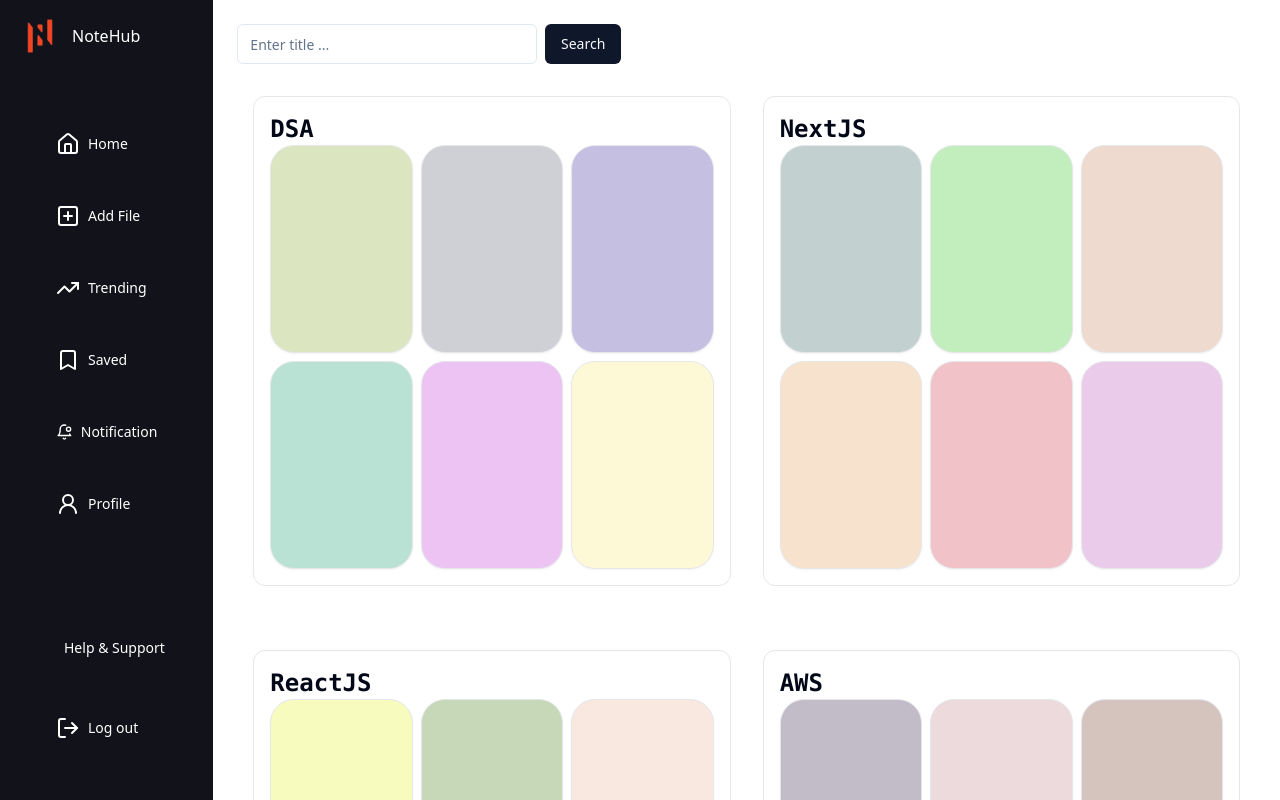
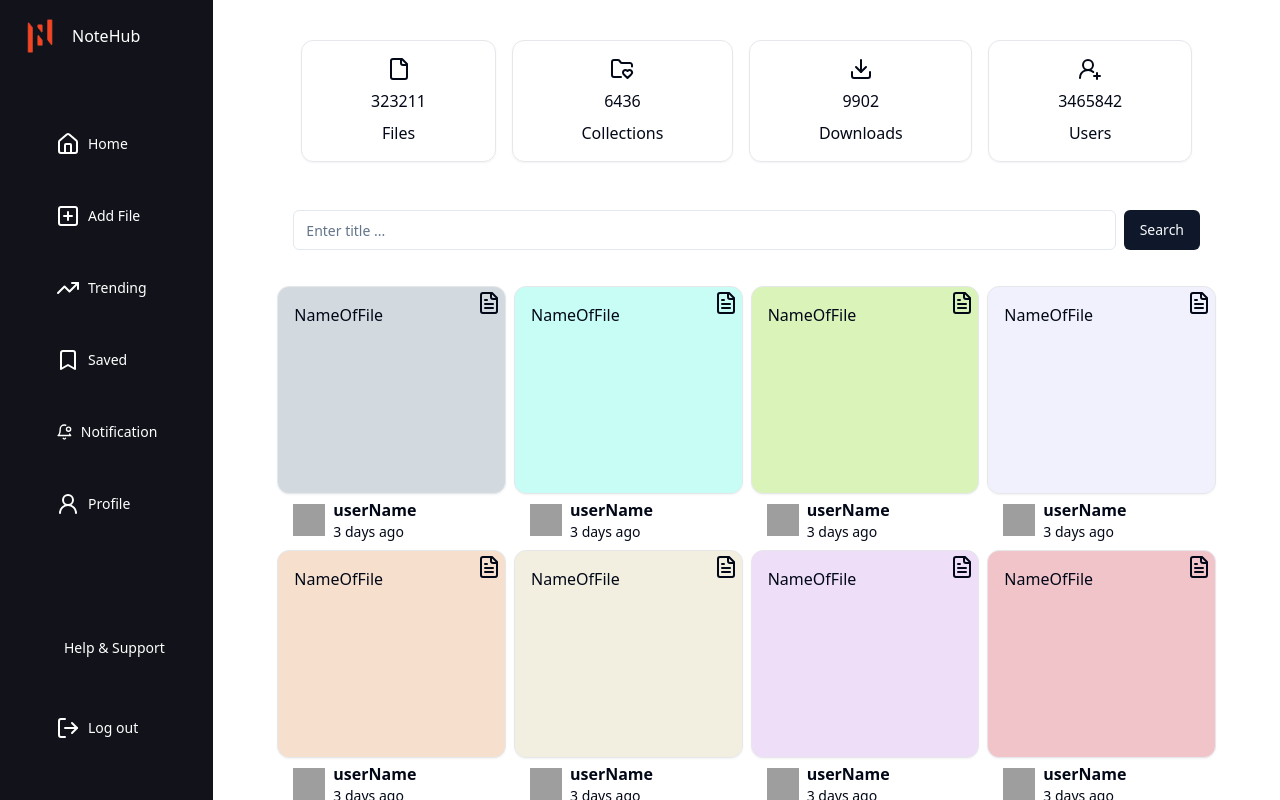
Before and after one commit to palveVaishnav/NoteHub, a Next.js app: page /home in a window 1280 px wide. Shown: the top 800 px of the page. Built offline with nearby package versions, Linux system fonts and the light colour scheme; grey boxes are pictures that could not be loaded.

Commit message:
frontend v-01

```diff
--- a/app/(nav)/home/page.tsx
+++ b/app/(nav)/home/page.tsx
@@ -1,37 +1,54 @@
-import { FileGrid } from "@/components/FileGrid"
-import HomeSections from "@/components/HomeSections"
+import { NFiles } from "@/components/FileGrid"
 import { Button } from "@/components/ui/button"
 import { Input } from "@/components/ui/input"
+import { DownloadIcon, File, FolderHeart, UserPlus2Icon } from "lucide-react"
+
+const topStats = [
+    {
+        name: 'Files',
+        number: 323211,
+        icons: <File />,
+    },
+    {
+        name: 'Collections',
+        number: 6436,
+        icons: <FolderHeart />,
+    },
+    {
+        name: 'Downloads',
+        number: 9902,
+        icons: <DownloadIcon />,
+    },
+    {
+        name: 'Users',
+        number: 3465842,
+        icons: <UserPlus2Icon />,
+    },
+]
 
 export default function Home() {
     return (
-        <div className="p-2">
-            <div className="flex w-full max-w-sm items-center space-x-2">
-                <Input type="title" placeholder="Enter title ..." />
+        <div className="p-2 px-8">
+
+            <div className="grid grid-flow-col justify-stretch items-center p-4 px-10 gap-4 ">
+                {topStats.map((stat) => (
+                    <a key={stat.name} className="grid place-content-center items-center border py-4 px-8 rounded-xl hover:bg-[#12131a] hover:text-[--fourth] shadow-sm cursor-pointer">
+                        <div className="flex flex-col items-center gap-2">
+                            <span>{stat.icons}</span>
+                            <span>{stat.number}</span>
+                            <span>{stat.name}</span>
+                        </div>
+                    </a>
+                ))}
+            </div>
+
+            <div className="flex w-full items-center space-x-2 mt-8 px-8">
+                <Input type="title" placeholder="Enter title ..." className="flex-1" />
                 <Button type="submit">Search</Button>
             </div>
-            <div className="grid grid-cols-2">
-                <div className="mx-4 my-8 border p-4 rounded-xl hover:MainGrad hover:text-white">
-                    {HomeSections("DSA", 6)}
-                </div>
-                <div className="mx-4 my-8 border p-4 rounded-xl hover:MainGrad hover:text-white">
-                    {HomeSections("NextJS", 6)}
-                </div>
-                <div className="mx-4 my-8 border p-4 rounded-xl hover:MainGrad hover:text-white">
-                    {HomeSections("ReactJS", 6)}
-                </div>
-                <div className="mx-4 my-8 border p-4 rounded-xl hover:MainGrad hover:text-white">
-                    {HomeSections("AWS", 6)}
-                </div>
-                <div className="mx-4 my-8 border p-4 rounded-xl hover:MainGrad hover:text-white">
-                    {HomeSections("DSA", 6)}
-                </div>
-                <div className="mx-4 my-8 border p-4 rounded-xl hover:MainGrad hover:text-white">
-                    {HomeSections("Hono", 6)}
-                </div>
-                <div className="mx-4 my-8 border p-4 rounded-xl hover:MainGrad hover:text-white">
-                    {HomeSections("Rust", 6)}
-                </div>
+
+            <div className="grid grid-cols-4 gap-2 mt-5 p-4">
+                {NFiles(30)}
             </div>
         </div>
     )
--- a/app/(nav)/loading.tsx
+++ b/app/(nav)/loading.tsx
@@ -1,5 +1,4 @@
 import { Skeleton } from '@/components/ui/skeleton';
-import { FileGrid } from '../../components/FileGrid';
 export default function Loading() {
     return (
         <div className='h-screen w-screen p-40'>
--- a/app/(nav)/profile/page.tsx
+++ b/app/(nav)/profile/page.tsx
@@ -1,11 +1,13 @@
 "use client"
+import { File } from "@/components/FileGrid";
+import { Button } from "@/components/ui/button";
 import { BookmarkCheck, BookmarkPlus, FilesIcon, PlusSquareIcon, Users2 } from "lucide-react";
 export default function Profile() {
     return (
         <div className="w-full grid">
             <ProfileData />
             <AddSection />
-            {/* < */}
+            <ProfileFiles />
         </div>
     )
 }
@@ -75,3 +77,19 @@
         </div>
     )
 }
+
+function ProfileFiles() {
+    return (
+        <div className="mt-10 px-40">
+            <div className="flex gap-1 w-full border justify-center">
+                <Button variant={'outline'}>Files</Button>
+                <Button variant={'outline'}>Hubs</Button>
+            </div>
+            <div className="grid grid-cols-5 gap-3 p-4 border">
+                {Array.from({ length: 7 }, (_, idx) => (
+                    <>{File()}</>
+                ))}
+            </div>
+        </div>
+    )
+}
--- a/app/(nav)/trending/page.tsx
+++ b/app/(nav)/trending/page.tsx
@@ -1,15 +1,79 @@
+"use Client"
+import { CollectionFile, NFiles } from "@/components/FileGrid";
 import { ArrowDownCircleIcon, File, MessageCircle, ThumbsUp } from "lucide-react";
+
+const sections = [
+    {
+        name: "DSA",
+        // Files
+    },
+    {
+        name: "Rust",
+        // Files
+    },
+    {
+        name: "ReactJS",
+        // Files
+    },
+    {
+        name: "AWS",
+        // Files
+    },
+    {
+        name: "DSA",
+        // Files
+    },
+    {
+        name: "Hono",
+        // Files
+    },
+    {
+        name: "Next",
+        // Files
+    },
+]
 
 export default function Trending() {
     return (
         <div className="w-full">
             <div className="grid grid-cols-2 place-content-center m-10  gap-4">
-                {RankList('Trending Files')}
-                {RankList('Trending Hubs')}
+                <div className="p-2 border rounded-xl">
+                    <span className="text-xl font-extrabold">{"Trending Files"}</span>
+                    <div className="grid grid-cols-2 gap-4 p-2">
+                        {NFiles(10)}
+                    </div>
+                </div>
+                <div className="p-2 border rounded-xl">
+                    <span className="text-xl font-extrabold">{"Trending Collections"}</span>
+                    <div className="grid grid-cols-2 gap-4 p-2">
+                        {Array.from({ length: 10 }, (_, idx) => (
+                            <TrendingCollection key={idx} />
+
+                        ))}
+                    </div>
+                </div>
+            </div>
+            <div className="p-20">
+                <div className="grid w-full border rounded-xl">
+                    <div className="flex">
+                        {sections.map((section) => (
+                            <button key={section.name} className="border py-2 px-4">
+                                {section.name}
+                            </button>
+                        ))}
+                    </div>
+                    <div className="grid grid-cols-4 gap-4 p-2 mt-4">
+                        {NFiles(10)}
+                    </div>
+                </div>
             </div>
         </div>
     )
 }
+
+
+
+
 
 function RankList(title: string) {
     return (
@@ -37,3 +101,24 @@
         </div>
     )
 }
+
+function TrendingCollection() {
+    return (
+        <div className="grid border bg-[#33333367] rounded-xl p-2 shadow-sm hover:shadow-md cursor-pointer">
+            <div className="h-52 grid grid-cols-2 gap-2">
+                {CollectionFile()}
+                {CollectionFile()}
+                {CollectionFile()}
+                {CollectionFile()}
+            </div>
+            <div className="font-mono grid">
+                <div className="font-mono">
+                    {'Collection Name'}
+                </div>
+                <div className="text-sm font-thin">
+                    {'UserName'}
+                </div>
+            </div>
+        </div>
+    )
+}
--- a/components/FileGrid.tsx
+++ b/components/FileGrid.tsx
@@ -1,38 +1,110 @@
+import { ArrowBigDownDash, FileText, Heart } from "lucide-react";
 import { RandomColor } from "./RandomColor";
-import { Skeleton } from "./ui/skeleton"
-
-export function FileGrid() {
-    return (
-        <div className="grid grid-cols-4 gap-4">
-            {divArray}
-        </div>
-    )
-}
-
-export function nGrid(n: number) {
+export function NFiles(n: number) {
     const thegrid = Array.from({ length: n }, (_, idx) => {
         const bg = RandomColor() + "47";
         return (
             <div
                 key={idx}
-                className="border min-h-52 rounded-3xl p-4 shadow-sm hover:shadow-xl cursor-pointer"
-                style={{ backgroundColor: bg }}
+                className="grid gap-1"
             >
+                <div>
+                    {File()}
+                </div>
+                <div>
+                    {FileUser()}
+                </div>
+
             </div>
         )
     });
     return thegrid;
 }
 
+const FileInfo = {
+    title: "NameOfFile",
+    type: <FileText />,
+    user: "userName",
+    upload: "3 days ago",
+    downloads: 234,
+    likes: 21,
+    tags: ["dsa", "java", "array"],
+}
 
-const divArray = Array.from({ length: 200 }, (_, idx) => {
+export const File = () => {
     const bg = RandomColor() + "47";
     return (
-        <Skeleton
-            key={idx}
-            className="border min-h-52 rounded-3xl p-4 shadow-sm hover:shadow-xl cursor-pointer"
+        <div
+            className="border min-h-52 rounded-xl p-4 shadow-sm hover:shadow-md cursor-pointer
+                        grid grid-rows-5 grid-cols-4 grid-flow-row group
+                        relative
+            "
             style={{ backgroundColor: bg }}
         >
-        </Skeleton>
+            <div className="col-span-3">
+                {FileInfo.title}
+            </div>
+            <div className="col-span-1">
+                <article className="absolute top-1 right-1">
+                    {FileInfo.type}
+                </article>
+            </div>
+            <div className="row-span-3 col-span-4 flex justify-center items-center gap-4
+                            invisible group-hover:visible
+                ">
+                <div className="flex items-center">
+                    <ArrowBigDownDash />
+                    {'44'}
+                </div>
+                <div className="flex items-center">
+                    <Heart />
+                    {'32'}
+                </div>
+            </div>
+            <div className="row-span-1 col-span-4 flex gap-1 max-h-fit
+                            invisible group-hover:visible
+            ">
+                {FileInfo.tags.map((tag) => (
+                    <article
+                        key={tag}
+                        className="border flex items-center w-fit  px-1 rounded-md bg-gray-300 text-[--first] h-fit">
+                        {tag}
+                    </article>
+                ))}
+            </div>
+        </div>
     )
-})
+}
+
+export const FileUser = () => {
+    return (
+        <div className="flex justify-stretch gap-2 px-4">
+            <div className="flex items-center">
+                <img
+                    src="https://avatar.iran.liara.run/public/"
+                    className="w-8 h-8"
+                />
+            </div>
+            <div className="flex-1 grid">
+                <span
+                    className="font-semibold"
+                >{FileInfo.user}</span>
+                <span
+                    className="text-sm font-light"
+                >{FileInfo.upload}</span>
+            </div>
+        </div>
+    )
+}
+
+export const CollectionFile = () => {
+    const bg = RandomColor() + "47";
+    return (
+        <div
+            className="h-20 rounded-xl p-4 shadow-sm hover:shadow-md cursor-pointer"
+            style={{ backgroundColor: bg }}
+        >
+            {FileInfo.title}
+        </div>
+    )
+}
--- a/components/HomeSections.tsx
+++ b/components/HomeSections.tsx
@@ -1,5 +1,4 @@
-"use Client"
-import { nGrid } from "./FileGrid";
+import { NFiles } from "./FileGrid";
 
 export default function HomeSections(title: string, n: number) {
     return (
@@ -7,8 +6,8 @@
             <span className="text-2xl font-semibold font-mono">
                 {title}
             </span>
-            <div className="grid grid-cols-3 gap-2">
-                {nGrid(n)}
+            <div className="grid grid-cols-2 gap-2">
+                {NFiles(n)}
             </div>
         </div>
     )
```
